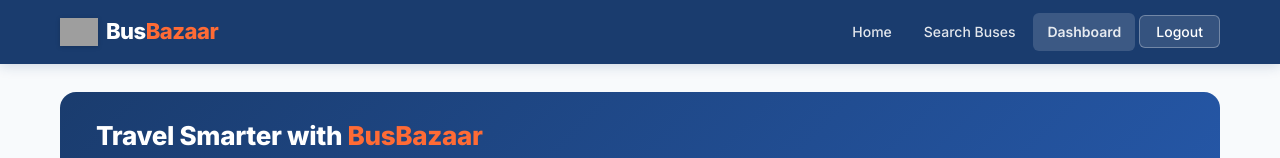
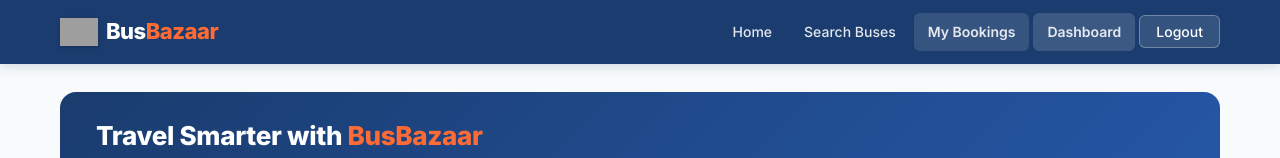
Before and after one commit to keyurdevani123/Bus_Booking_System, a React (Create React App) app in the folder Frontend/: page / in a window 1280 px wide. Shown: the top 158 px of the page. Built offline with nearby package versions, Linux system fonts and the light colour scheme; no server answers; sample sign-in values are in the browser's storage; grey boxes are pictures that could not be loaded.

Commit message:
feat: add My Bookings link in navbar for admin

```diff
--- a/Frontend/src/components/Navbar.js
+++ b/Frontend/src/components/Navbar.js
@@ -30,7 +30,10 @@
           )}
 
           {adminToken && (
-            <li><Link to="/admin/dashboard" className="nav-dashboard">Dashboard</Link></li>
+            <>
+              <li><Link to="/my-bookings" className="nav-bookings">My Bookings</Link></li>
+              <li><Link to="/admin/dashboard" className="nav-dashboard">Dashboard</Link></li>
+            </>
           )}
 
           {!adminToken && !userToken && (
@@ -70,7 +73,10 @@
           )}
 
           {adminToken && (
-            <Link to="/admin/dashboard" onClick={close}>Dashboard</Link>
+            <>
+              <Link to="/my-bookings" onClick={close} className="nav-bookings-mobile">🎟️ My Bookings</Link>
+              <Link to="/admin/dashboard" onClick={close}>Dashboard</Link>
+            </>
           )}
 
           {!adminToken && !userToken && (
```
